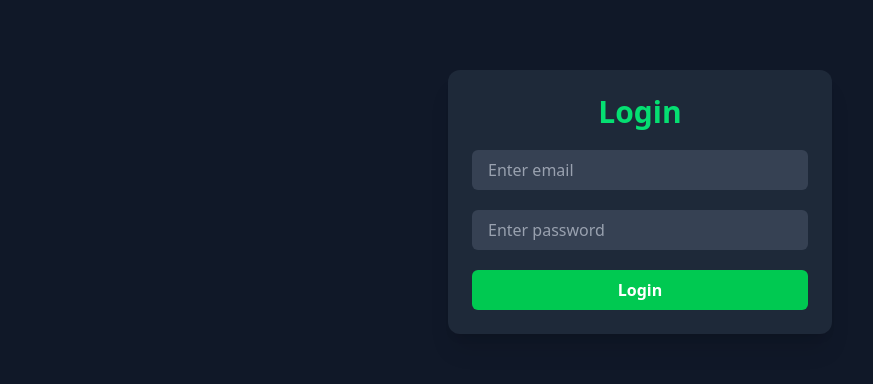
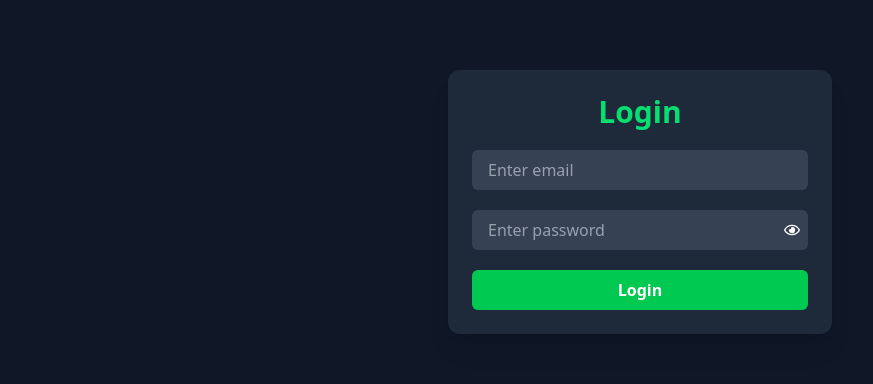
Before and after one commit to johnvesslyalti/go-cart, a React (Vite) app in the folder frontend/: page /login in a window 1280 px wide. Shown: the part 198-582 px from the top of the page, without its empty margins (0-873 px from the left). Built offline with nearby package versions, Linux system fonts and the light colour scheme.

Commit message:
feat: update API endpoints and improve user authentication flow with password visibility toggle

```diff
--- a/frontend/src/context/AuthContext.tsx
+++ b/frontend/src/context/AuthContext.tsx
@@ -1,18 +1,11 @@
 import { ReactNode, useEffect, useState } from "react";
 import { createContext } from "react";
-
-export interface User {
-    id: string;
-    name: string;
-    email: string;
-    password: string;
-    role: "user" | "admin" | string
-}
+import { User } from "../types/types";
 
 export interface AuthContextType {
     user: User | null;
     token: string | null;
-    login: (userDate: User, token: string) => void;
+    login: (userData: User, token: string) => void;
     logout: () => void;
 }
 
--- a/frontend/src/pages/Login.tsx
+++ b/frontend/src/pages/Login.tsx
@@ -1,70 +1,87 @@
 import { FormEvent, JSX, useContext, useState } from "react";
 import api from "../utils/api";
 import { useNavigate } from "react-router-dom";
-import { AuthContext, User } from "../context/AuthContext"; // Ensure it's the default import
+import { AuthContext } from "../context/AuthContext";
 import { IoMdArrowRoundBack } from "react-icons/io";
+import { LoginResponse } from "../types/types";
+import { FaRegEye, FaRegEyeSlash } from "react-icons/fa";
 
-interface AuthContextType {
-    login: (userData: User, token: string) => void;
+export default function Login(): JSX.Element {
+  const [email, setEmail] = useState<string>("");
+  const [password, setPassword] = useState<string>("");
+  const [success, setSuccess] = useState<boolean>(false);
+  const [error, setError] = useState<string | null>(null);
+  const [loading, setLoading] = useState<boolean>(false);
+  const [showPassword, setShowPassword] = useState<boolean>(false);
+
+  const togglePassword = () => {
+    setShowPassword(prev => !prev)
   }
 
-interface LoginResponse {
-    user: User;
-    token: string;
+  const authContext = useContext(AuthContext);
+    if (!authContext) {
+        throw new Error("AuthContext must be used within an AuthProvider");
     }
-
-export default function Login(): JSX.Element {
-    const [email, setEmail] = useState<string>('');
-    const [password, setPassword] = useState<string>('');
-    const [success, setSuccess] = useState<boolean>(false);
-    const [error, setError] = useState<string | null>(null); // For handling error messages
-    const [loading, setLoading] = useState<boolean>(false); // For loading state
-    const { login } = useContext(AuthContext) as AuthContextType;
+    const { login } = authContext;
 
   const navigate = useNavigate();
 
   const handleSubmit = async (e: FormEvent<HTMLFormElement>) => {
   e.preventDefault();
-        setLoading(true); // Start loading
-        setError(null); // Clear any previous error
+  setLoading(true);
+  setError(null);
 
   try {
-            const response = await api.post<LoginResponse>('/auth/login', { email, password });
+    const response = await api.post<LoginResponse>("/auth/login", { email, password });
+    const data: LoginResponse = response.data;
 
-            const { user, token } = response.data;
+    const { token, ...user } = data;
 
-            // Call the login function from context
+    if (!token || !user || !user.role) {
+      throw new Error("Invalid login response.");
+    }
+
     login(user, token);
-            setEmail('');
-            setPassword('');
+
+    setEmail("");
+    setPassword("");
     setSuccess(true);
-            if(response.data.user.role === "admin") {
+
     setTimeout(() => {
-                    navigate('/');
+      navigate(user.role === "admin" ? "/admin" : "/");
     }, 3000);
-            } else {
-                setTimeout(() => {
-                    navigate('/'); // Redirect after successful login
-                }, 3000);
-            }
-        } catch (error) {
-            setError("Login failed. Please check your credentials."); // Show error message
-            console.error(error);
+  } catch (err: any) {
+    const message =
+      err.response?.data?.message || err.message || "Login failed. Please check your credentials.";
+    setError(message);
+    console.error("Login error:", err);
   } finally {
-            setLoading(false); // End loading
+    setLoading(false);
   }
 };
 
+
   return (
-        <div className="h-screen flex justify-center items-center bg-gray-900 text-white px-4">
+    <div className="h-screen flex justify-center items-center bg-gray-900 text-white px-4 relative">
       {success && (
-                <div className="absolute top-10 bg-green-500 px-2 py-3 animate-bounce">Login successful</div>
+        <div className="absolute top-10 bg-green-500 px-2 py-3 rounded animate-bounce">
+          Login successful
+        </div>
       )}
       {error && (
-                <div className="absolute top-10 bg-red-500 px-2 py-3 animate-bounce">{error}</div> // Display error message
+        <div className="absolute top-10 bg-red-500 px-2 py-3 rounded animate-bounce">{error}</div>
       )}
-            <div onClick={() => navigate("/")} className="absolute flex justify-center items-center cursor-pointer group gap-2 text-lg top-5 left-5"><IoMdArrowRoundBack className="group-hover:text-green-500" /><p className="group-hover:text-green-500">Back</p></div>
-            <form onSubmit={handleSubmit} className="w-full max-w-sm flex flex-col gap-5 p-6 bg-gray-800 rounded-xl shadow-xl">
+      <div
+        onClick={() => navigate("/")}
+        className="absolute top-5 left-5 flex items-center gap-2 cursor-pointer group text-lg"
+      >
+        <IoMdArrowRoundBack className="group-hover:text-green-500" />
+        <p className="group-hover:text-green-500">Back</p>
+      </div>
+      <form
+        onSubmit={handleSubmit}
+        className="w-full max-w-sm flex flex-col gap-5 p-6 bg-gray-800 rounded-xl shadow-xl"
+      >
         <h1 className="text-3xl text-green-400 font-bold text-center">Login</h1>
 
         <input
@@ -73,20 +90,28 @@ export default function Login(): JSX.Element {
           className="px-4 py-2 rounded-md bg-gray-700 text-white placeholder-gray-400 focus:outline-none focus:ring-2 focus:ring-green-400"
           value={email}
           onChange={(e) => setEmail(e.target.value)}
+          required
         />
 
+                <div className="relative">
                     <input
-                    type="password"
+                        type={showPassword ? "password" : "text"}
                         placeholder="Enter password"
-                    className="px-4 py-2 rounded-md bg-gray-700 text-white placeholder-gray-400 focus:outline-none focus:ring-2 focus:ring-green-400"
+                        className="px-4 py-2 rounded-md bg-gray-700 text-white placeholder-gray-400 focus:outline-none focus:ring-2 focus:ring-green-400 w-full"
                         value={password}
                         onChange={(e) => setPassword(e.target.value)}
                     />
+                    <button
+                        className="absolute top-3 right-2"
+                        onClick={togglePassword}>
+                        {showPassword ? <FaRegEyeSlash /> : <FaRegEye />}
+                    </button>
+                </div>
 
         <button
           type="submit"
-                    className="bg-green-500 hover:bg-green-600 text-white font-semibold py-2 rounded-md transition duration-200 cursor-pointer"
-                    disabled={loading} // Disable the button when loading
+          className="bg-green-500 hover:bg-green-600 text-white font-semibold py-2 rounded-md transition duration-200 cursor-pointer disabled:opacity-50"
+          disabled={loading}
         >
           {loading ? "Loading..." : "Login"}
         </button>
--- a/frontend/src/pages/Register.tsx
+++ b/frontend/src/pages/Register.tsx
@@ -2,14 +2,20 @@ import { FormEvent, useState } from "react";
 import api from "../utils/api";
 import { useNavigate } from "react-router-dom";
 import { IoMdArrowRoundBack } from "react-icons/io";
+import { FaRegEye } from "react-icons/fa";
+import { FaRegEyeSlash } from "react-icons/fa";
 
 export default function Register() {
-    const [name, setName] = useState('');
-    const [email, setEmail] = useState('');
-    const [password, setPassword] = useState('');
-    const [success, setSuccess] = useState(false);
+    const [name, setName] = useState<string>('');
+    const [email, setEmail] = useState<string>('');
+    const [password, setPassword] = useState<string>('');
+    const [success, setSuccess] = useState<boolean>(false);
+    const [showPassword, setShowPassword] = useState<boolean>(false)
     const navigate = useNavigate();
 
+    const togglePassword = () => {
+        setShowPassword(prev => !prev)
+    }
     const handleSubmit = async (e: FormEvent<HTMLFormElement>) => {
         e.preventDefault();
         try {
@@ -54,15 +60,20 @@ export default function Register() {
                     value={email}
                     onChange={(e) => setEmail(e.target.value)}
                 />
-
-                <input
-                    type="password"
-                    placeholder="Enter password"
-                    className="px-4 py-2 rounded-md bg-gray-700 text-white placeholder-gray-400 focus:outline-none focus:ring-2 focus:ring-green-400"
-                    value={password}
-                    onChange={(e) => setPassword(e.target.value)}
-                />
-
+                <div className="relative">
+                    <input
+                        type={showPassword ? "password" : "text"}
+                        placeholder="Enter password"
+                        className="px-4 py-2 rounded-md bg-gray-700 text-white placeholder-gray-400 focus:outline-none focus:ring-2 focus:ring-green-400 w-full"
+                        value={password}
+                        onChange={(e) => setPassword(e.target.value)}
+                    />
+                    <button
+                    className="absolute top-3 right-2"
+                        onClick={togglePassword}>
+                            {showPassword ? <FaRegEyeSlash /> : <FaRegEye />}
+                    </button>
+                </div>
                 <button
                     type="submit"
                     className="bg-green-500 hover:bg-green-600 text-white font-semibold py-2 rounded-md transition duration-200 cursor-pointer"
--- /dev/null
+++ b/frontend/src/types/types.d.ts
@@ -0,0 +1,11 @@
+export interface User {
+    id: string;
+    name: string;
+    email: string;
+    password: string;
+    role: "user" | "admin" | string
+}
+
+export interface LoginResponse extends User {
+  token: string;
+}
```
Also changed, not shown: 2 other files (tests, documents, lock files or other folders). Lines whose indentation alone changed are shown as unchanged.
